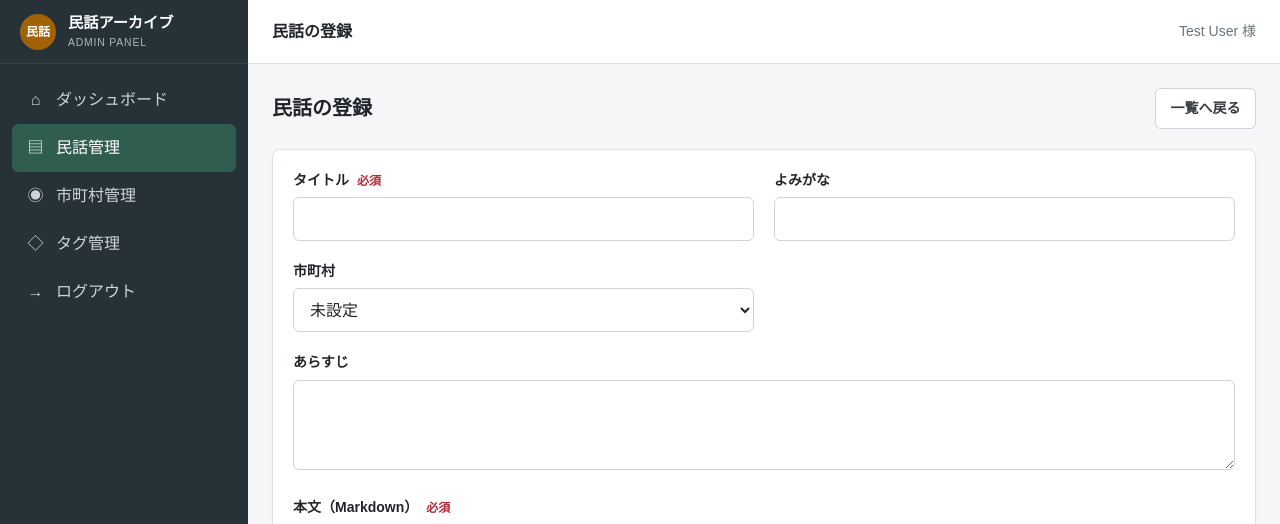
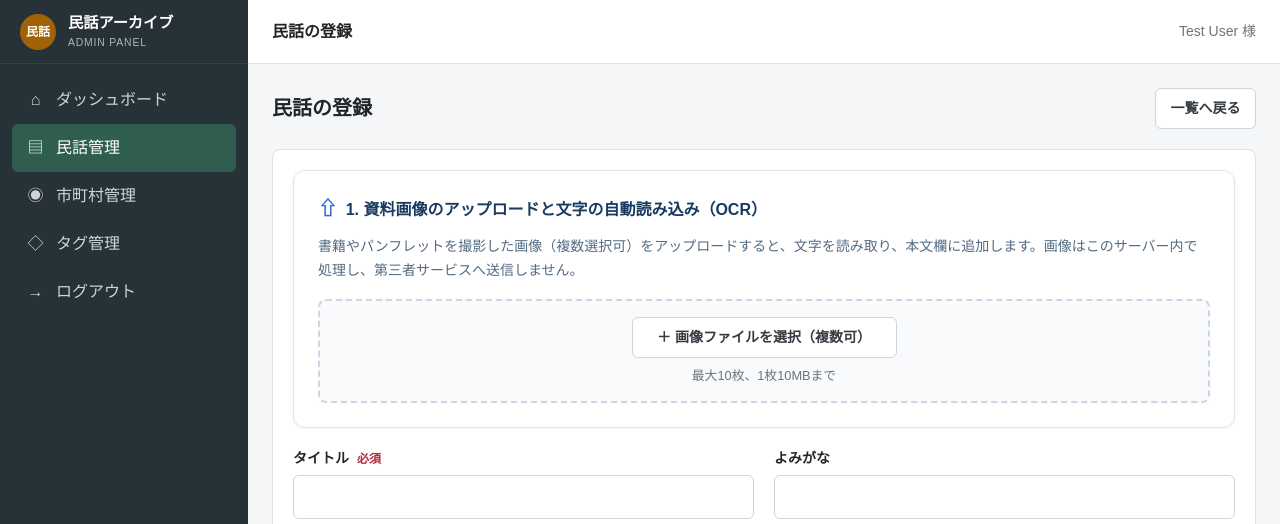
Before and after one commit to KaneharaNagisa/system_minwa, a Laravel app: page /admin/stories/create in a window 1280 px wide. Shown: the top 524 px of the page. Run offline with Laravel 12, Linux system fonts and the light colour scheme; a user stored in the database is signed in; data comes from the database, SQL or seed files in the repository; tables that the repository leaves empty hold one stand-in row (values such as "Sample post"); style sheets or scripts are compiled from the project's sources.

Commit message:
管理画面＞民話管理＞画像アップロード機能　追加

```diff
--- a/src/app/Http/Controllers/AdminController.php
+++ b/src/app/Http/Controllers/AdminController.php
@@ -5,6 +5,7 @@ namespace App\Http\Controllers;
 use App\Models\Municipality;
 use App\Models\Story;
 use App\Models\Tag;
+use Illuminate\Http\JsonResponse;
 use Illuminate\Http\RedirectResponse;
 use Illuminate\Http\Request;
 use Illuminate\Http\UploadedFile;
@@ -14,6 +15,8 @@ use Illuminate\Support\Str;
 use Illuminate\Validation\Rule;
 use Illuminate\View\View;
 use RuntimeException;
+use Symfony\Component\Process\ExecutableFinder;
+use Symfony\Component\Process\Process;
 
 class AdminController extends Controller
 {
@@ -65,6 +68,56 @@ class AdminController extends Controller
     public function createStory(): View
     {
         return view('admin.stories.form', $this->storyFormData(new Story));
+    }
+
+    public function ocrImages(Request $request): JsonResponse
+    {
+        $validated = $request->validate([
+            'images' => ['required', 'array', 'min:1', 'max:10'],
+            'images.*' => ['required', 'image', 'max:10240'],
+        ]);
+        $executable = (new ExecutableFinder)->find('tesseract');
+
+        if ($executable === null) {
+            return response()->json([
+                'message' => 'OCR機能を利用できません。サーバーに日本語OCR環境が設定されていません。',
+            ], 503);
+        }
+
+        $recognizedTexts = [];
+
+        foreach ($validated['images'] as $image) {
+            $process = new Process([
+                $executable,
+                $image->getRealPath(),
+                'stdout',
+                '-l',
+                'jpn+eng',
+                '--psm',
+                '3',
+            ]);
+            $process->setTimeout(45);
+            $process->run();
+
+            if (! $process->isSuccessful()) {
+                logger()->error('Local OCR processing failed.', [
+                    'exit_code' => $process->getExitCode(),
+                    'error' => $process->getErrorOutput(),
+                ]);
+
+                return response()->json([
+                    'message' => '画像の読み取りに失敗しました。画像を確認して再度お試しください。',
+                ], 422);
+            }
+
+            $text = trim($process->getOutput());
+
+            if ($text !== '') {
+                $recognizedTexts[] = $text;
+            }
+        }
+
+        return response()->json(['text' => implode("\n\n", $recognizedTexts)]);
     }
 
     public function storeStory(Request $request): RedirectResponse
--- a/src/resources/css/app.css
+++ b/src/resources/css/app.css
@@ -311,6 +311,19 @@ body {
 .admin-check { display: inline-flex; align-items: center; gap: .4rem; color: #495057; font-size: .875rem; }
 .admin-form-footer { display: flex; justify-content: flex-end; gap: .6rem; border-top: 1px solid #edf0f2; padding-top: 1rem; }
 .admin-current-image { margin: 0 0 .5rem; color: #6c757d; font-size: .8rem; overflow-wrap: anywhere; }
+.admin-ocr-card { margin-bottom: 1.25rem; border: 1px solid #dfe5ec; border-radius: .75rem; background: #fff; padding: 1.5rem; box-shadow: 0 1px 3px rgb(33 37 41 / .06); }
+.admin-ocr-title { margin: 0; color: #193b61; font-size: 1rem; font-weight: 700; }
+.admin-ocr-title span { margin-right: .25rem; color: #2868d7; font-size: 1.2rem; }
+.admin-ocr-description { margin: .75rem 0 1rem; color: #546b83; font-size: .875rem; line-height: 1.7; }
+.admin-ocr-dropzone { display: flex; min-height: 100px; flex-direction: column; align-items: center; justify-content: center; gap: .5rem; border: 2px dashed #cbd6e4; border-radius: .5rem; background: #f8fafc; padding: 1rem; transition: background .15s ease, border-color .15s ease; }
+.admin-ocr-dropzone.is-dragging { border-color: #2868d7; background: #eef4ff; }
+.admin-ocr-file-input { position: absolute; width: 1px; height: 1px; overflow: hidden; clip: rect(0, 0, 0, 0); white-space: nowrap; clip-path: inset(50%); }
+.admin-ocr-select { min-width: min(100%, 265px); }
+.admin-ocr-select:disabled { cursor: wait; opacity: .65; }
+.admin-ocr-file-list { margin: 0; color: #6c757d; font-size: .8rem; overflow-wrap: anywhere; text-align: center; }
+.admin-ocr-status { margin: .75rem 0 0; color: #285d43; font-size: .875rem; }
+.admin-ocr-status:empty { display: none; }
+.admin-ocr-status.is-error { color: #b02a37; }
 
 @media (max-width: 767px) {
     .admin-page-heading { align-items: flex-start; }
--- a/src/resources/js/app.js
+++ b/src/resources/js/app.js
@@ -1,4 +1,88 @@
 document.addEventListener('DOMContentLoaded', () => {
+    const ocrUploader = document.querySelector('[data-ocr-uploader]');
+
+    if (ocrUploader) {
+        const fileInput = ocrUploader.querySelector('[data-ocr-files]');
+        const selectButton = ocrUploader.querySelector('[data-ocr-select]');
+        const dropzone = ocrUploader.querySelector('[data-ocr-dropzone]');
+        const fileList = ocrUploader.querySelector('[data-ocr-file-list]');
+        const status = ocrUploader.querySelector('[data-ocr-status]');
+        const bodyField = document.querySelector('#body_markdown');
+        const form = ocrUploader.closest('form');
+
+        const displayStatus = (message, isError = false) => {
+            status.textContent = message;
+            status.classList.toggle('is-error', isError);
+        };
+
+        const recognizeImages = async (files) => {
+            if (files.length === 0) return;
+            if (files.length > 10) {
+                displayStatus('画像は一度に10枚まで選択できます。', true);
+                return;
+            }
+
+            const formData = new FormData();
+            files.forEach((file) => formData.append('images[]', file));
+            selectButton.disabled = true;
+            displayStatus('画像を読み取っています。しばらくお待ちください。');
+
+            try {
+                const response = await fetch(ocrUploader.dataset.ocrUrl, {
+                    method: 'POST',
+                    headers: {
+                        'Accept': 'application/json',
+                        'X-CSRF-TOKEN': form.querySelector('input[name="_token"]').value,
+                    },
+                    body: formData,
+                });
+                const responseBody = await response.text();
+                let result = {};
+                try {
+                    result = responseBody ? JSON.parse(responseBody) : {};
+                } catch {
+                    result = {};
+                }
+
+                if (!response.ok) {
+                    throw new Error(result.message || `画像の読み取りに失敗しました（${response.status}）。`);
+                }
+
+                const recognizedText = result.text.trim();
+                if (recognizedText === '') {
+                    displayStatus('文字を読み取れませんでした。画像を確認して再度お試しください。', true);
+                    return;
+                }
+
+                bodyField.value = bodyField.value.trim()
+                    ? `${bodyField.value.trimEnd()}\n\n${recognizedText}`
+                    : recognizedText;
+                bodyField.dispatchEvent(new Event('input', { bubbles: true }));
+                displayStatus(`読み取り完了。本文欄に${recognizedText.length.toLocaleString()}文字を追加しました。内容を確認・編集してください。`);
+            } catch (error) {
+                displayStatus(error.message || '通信に失敗しました。時間をおいて再度お試しください。', true);
+            } finally {
+                selectButton.disabled = false;
+                fileInput.value = '';
+                fileList.textContent = '最大10枚、1枚10MBまで';
+            }
+        };
+
+        selectButton.addEventListener('click', () => fileInput.click());
+        fileInput.addEventListener('change', () => recognizeImages(Array.from(fileInput.files)));
+        dropzone.addEventListener('dragover', (event) => {
+            event.preventDefault();
+            dropzone.classList.add('is-dragging');
+        });
+        dropzone.addEventListener('dragleave', () => dropzone.classList.remove('is-dragging'));
+        dropzone.addEventListener('drop', (event) => {
+            event.preventDefault();
+            dropzone.classList.remove('is-dragging');
+            fileList.textContent = Array.from(event.dataTransfer.files).map((file) => file.name).join('、');
+            recognizeImages(Array.from(event.dataTransfer.files));
+        });
+    }
+
     const sidebar = document.querySelector('[data-admin-sidebar]');
     const sidebarToggle = document.querySelector('[data-admin-sidebar-toggle]');
     const sidebarBackdrop = document.querySelector('[data-admin-sidebar-backdrop]');
--- a/src/resources/views/admin/stories/form.blade.php
+++ b/src/resources/views/admin/stories/form.blade.php
@@ -13,6 +13,17 @@
         @if ($story->exists)
             @method('PUT')
         @endif
+
+        <section class="admin-ocr-card" data-ocr-uploader data-ocr-url="{{ route('admin.stories.ocr') }}">
+            <h2 class="admin-ocr-title"><span aria-hidden="true">⇧</span> 1. 資料画像のアップロードと文字の自動読み込み（OCR）</h2>
+            <p class="admin-ocr-description">書籍やパンフレットを撮影した画像（複数選択可）をアップロードすると、文字を読み取り、本文欄に追加します。画像はこのサーバー内で処理し、第三者サービスへ送信しません。</p>
+            <div class="admin-ocr-dropzone" data-ocr-dropzone>
+                <input class="admin-ocr-file-input" id="ocr_images" type="file" accept="image/*" multiple data-ocr-files>
+                <button class="admin-btn-secondary admin-ocr-select" type="button" data-ocr-select>＋ 画像ファイルを選択（複数可）</button>
+                <p class="admin-ocr-file-list" data-ocr-file-list aria-live="polite">最大10枚、1枚10MBまで</p>
+            </div>
+            <p class="admin-ocr-status" data-ocr-status role="status" aria-live="polite"></p>
+        </section>
 
         <div class="admin-form-grid">
             <div class="admin-form-group">
--- a/src/routes/web.php
+++ b/src/routes/web.php
@@ -14,6 +14,7 @@ Route::post('/admin/logout', [AdminController::class, 'logout'])->name('admin.lo
 Route::middleware('auth')->prefix('admin')->name('admin.')->group(function () {
     Route::get('/stories', [AdminController::class, 'stories'])->name('stories.index');
     Route::get('/stories/create', [AdminController::class, 'createStory'])->name('stories.create');
+    Route::post('/stories/ocr', [AdminController::class, 'ocrImages'])->name('stories.ocr');
     Route::post('/stories', [AdminController::class, 'storeStory'])->name('stories.store');
     Route::get('/stories/{story}/edit', [AdminController::class, 'editStory'])->name('stories.edit');
     Route::put('/stories/{story}', [AdminController::class, 'updateStory'])->name('stories.update');
```
Also changed, not shown: src/tests/Feature/AdminManagementTest.php (+12 -0 lines), 3 other files.
